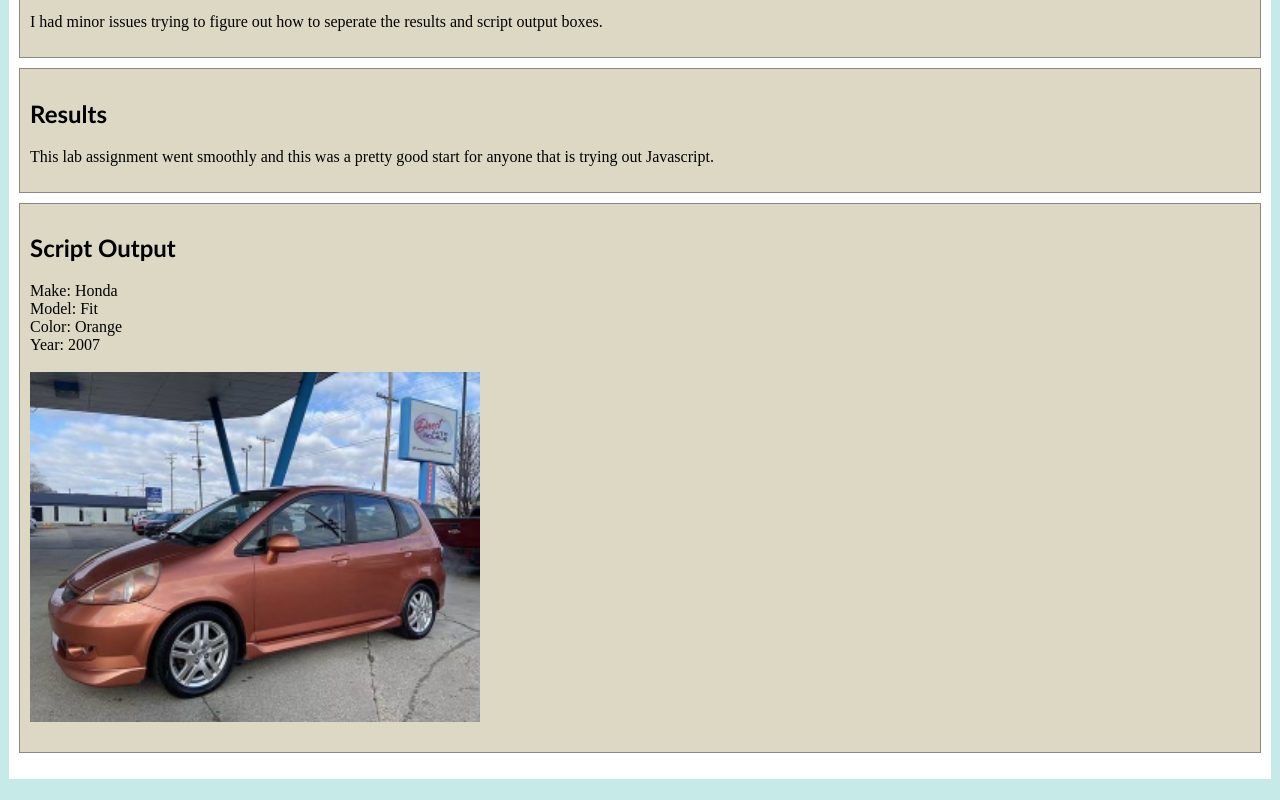
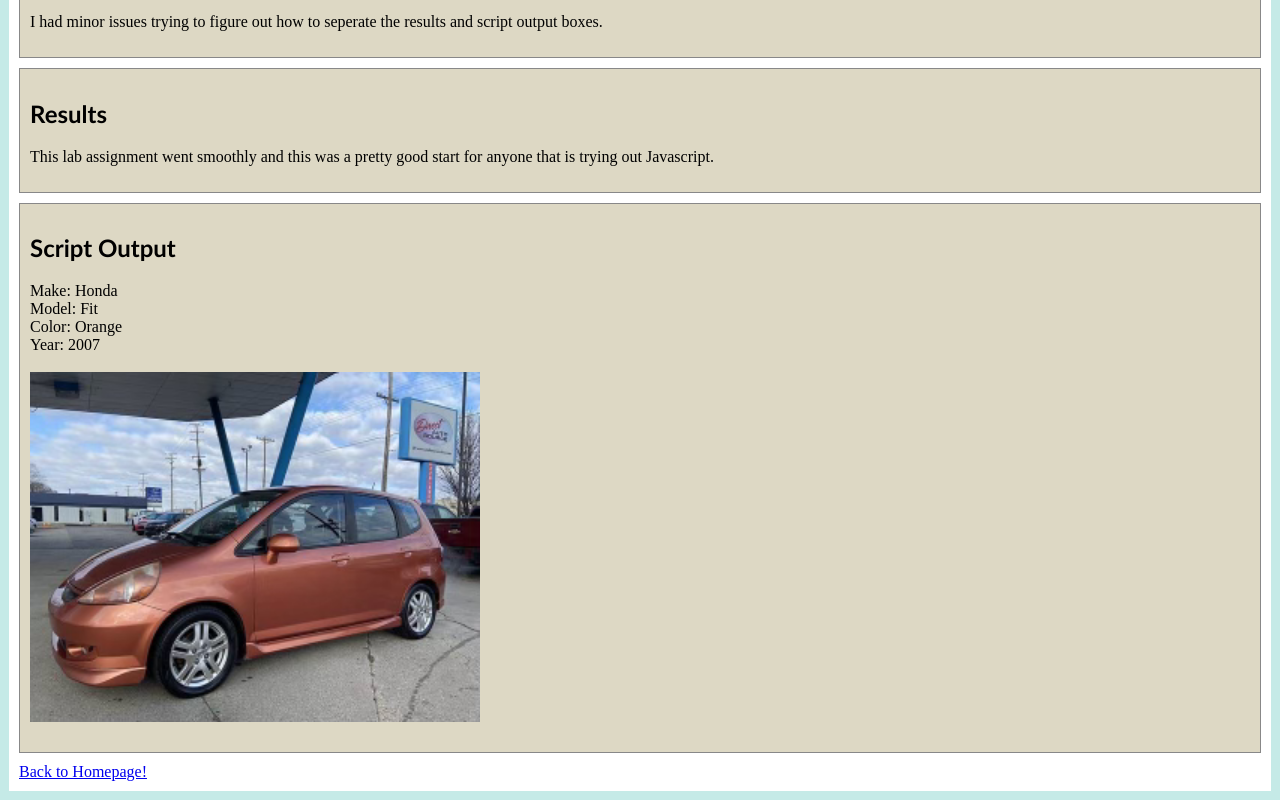
Before and after one commit to helloimjennie/art101, a plain HTML site: page lab5/index.html in a window 1280 px wide. Shown: the part 323-1123 px from the top of the page. Drawn offline with nearby package versions, Linux system fonts and the light colour scheme.

Commit message:
Update index.html

```diff
--- a/lab5/index.html
+++ b/lab5/index.html
@@ -56,8 +56,7 @@
 			</div>
 		</section>
 		<nav id="links">
-			<p></p>
-
+			<a href="../index.html">Back to Homepage!</a>
 		</nav>
 	</main>
 </body>
```
